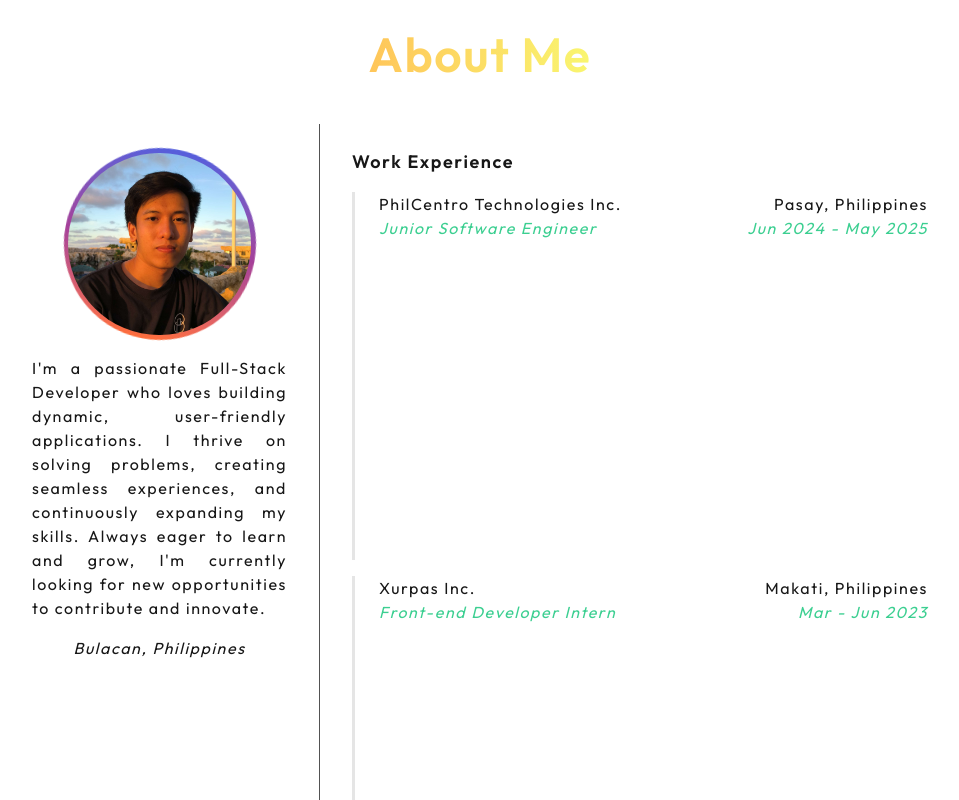
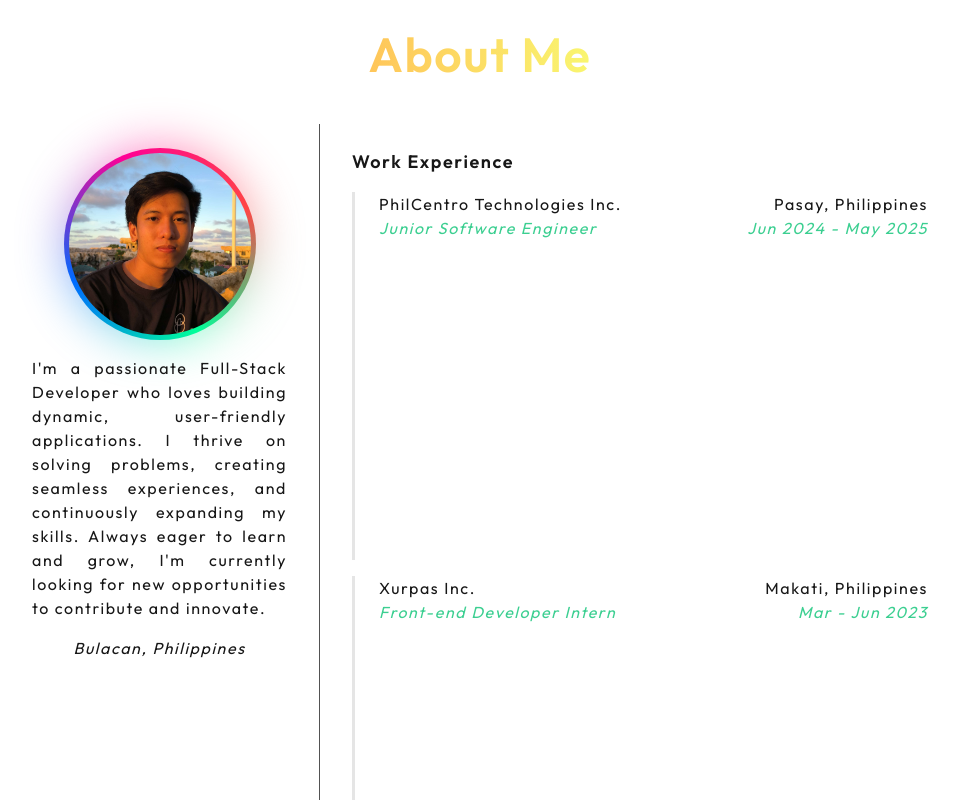
Before and after one commit to RaphaelSalayog/rsalayog-portfolio, a Next.js app: page / in a window 1280 px wide. Shown: the part 840-1640 px from the top of the page, without its empty margins (160-1119 px from the left). Built offline with nearby package versions, Linux system fonts and the light colour scheme.

Commit message:
Feat: Add conic gradient background image effect

```diff
--- a/src/app/globals.css
+++ b/src/app/globals.css
@@ -37,14 +37,64 @@ body {
     letter-spacing: 1.6px;
 }
 
+.highlight-text {
+    color: #3ccf91;
+}
+
 @media (max-width: 640px) {
     body {
         font-size: 14px;
     }
 }
 
-.highlight-text {
-    color: #3ccf91;
+/* Border Conic Gradient Effect */
+@property --angle {
+    syntax: "<angle>";
+    initial-value: 0deg;
+    inherits: false;
+}
+
+.card-conic-gradient {
+    position: relative;
+    width: 100%;
+    height: 100%;
+}
+
+.card-conic-gradient::after,
+.card-conic-gradient::before {
+    --angle: 0deg;
+    content: "";
+    position: absolute;
+    height: 100%;
+    width: 100%;
+    top: 50%;
+    left: 50%;
+    translate: -50% -50%;
+    z-index: -1;
+    background-image: conic-gradient(
+        from var(--angle),
+        /* transparent 70%, */ #ff4545,
+        #00ff99,
+        #006aff,
+        #ff0095,
+        #ff4545
+    );
+    animation: 3s spinConicGradient linear infinite;
+}
+
+.card-conic-gradient::before {
+    filter: blur(1.5rem);
+    opacity: 0.5;
+}
+
+@keyframes spinConicGradient {
+    from {
+        --angle: 0deg;
+    }
+
+    to {
+        --angle: 360deg;
+    }
 }
 
 .animated-rgb-text {
@@ -70,19 +120,6 @@ body {
 @keyframes rgbFlow {
     to {
         background-position: 200%;
-    }
-}
-
-.animate-spin {
-    animation: spin 2s linear infinite;
-}
-
-@keyframes spin {
-    0% {
-        transform: rotate(0deg);
-    }
-    100% {
-        transform: rotate(360deg);
     }
 }
 
--- a/src/sections/About.tsx
+++ b/src/sections/About.tsx
@@ -11,15 +11,14 @@ const About = () => {
             </p>
             <div className="grid grid-cols-1 md:grid-cols-3">
                 <div className="flex flex-col items-center border-r-0 border-neutral-600 space-y-4 md:border-r-1 md:py-6 md:px-8">
-                    <div className="relative w-40 h-40 flex items-center justify-center md:w-48 md:h-48">
-                        <div className="absolute inset-0 p-[5px] rounded-full bg-gradient-to-r from-[#545edc] via-[#a54099] to-[#ff6e39] animate-spin" />
-                        <div className="relative w-[95%] h-[95%] rounded-full overflow-hidden bg-white z-10">
+                    <div className="relative w-40 h-40 md:w-48 md:h-48">
+                        <div className="card-conic-gradient p-[5px] after:rounded-full before:rounded-full">
                             <Image
                                 src={profile.image}
                                 alt="Profile Picture"
                                 width={300}
                                 height={300}
-                                className="object-cover w-full h-full"
+                                className="object-cover w-full h-full rounded-full"
                             />
                         </div>
                     </div>
--- a/src/sections/PersonalProjects.tsx
+++ b/src/sections/PersonalProjects.tsx
@@ -22,15 +22,15 @@ const PersonalProjects = () => {
                             onClick={() =>
                                 window.open(project.video, "_blank", "noopener,noreferrer")
                             }
-                            className="peer p-[5px] cursor-pointer rounded-lg bg-gradient-to-r from-[#545edc] via-[#a54099] to-[#ff6e39] top-20 left-1/2 z-10 transition-all duration-500 ease-in-out transform md:hover:-translate-x-1/2 hover:-translate-y-1/2 hover:top-1/2 md:w-[65%] md:h-[90%] md:absolute"
+                            className="peer top-20 left-1/2 cursor-pointer z-10 transition-all duration-500 ease-in-out transform hover:-translate-y-1/2 hover:top-1/2 md:absolute md:w-[65%] md:h-[90%] md:hover:-translate-x-1/2"
                         >
-                            <div className="w-full h-full rounded-sm overflow-hidden bg-white">
+                            <div className="card-conic-gradient p-[5px] after:rounded-lg before:rounded-lg">
                                 <Image
                                     src={project.image}
                                     alt="Profile Picture"
                                     width={1000}
                                     height={1000}
-                                    className="object-cover w-full h-full"
+                                    className="object-cover w-full h-full rounded-sm"
                                 />
                             </div>
                         </div>
```
